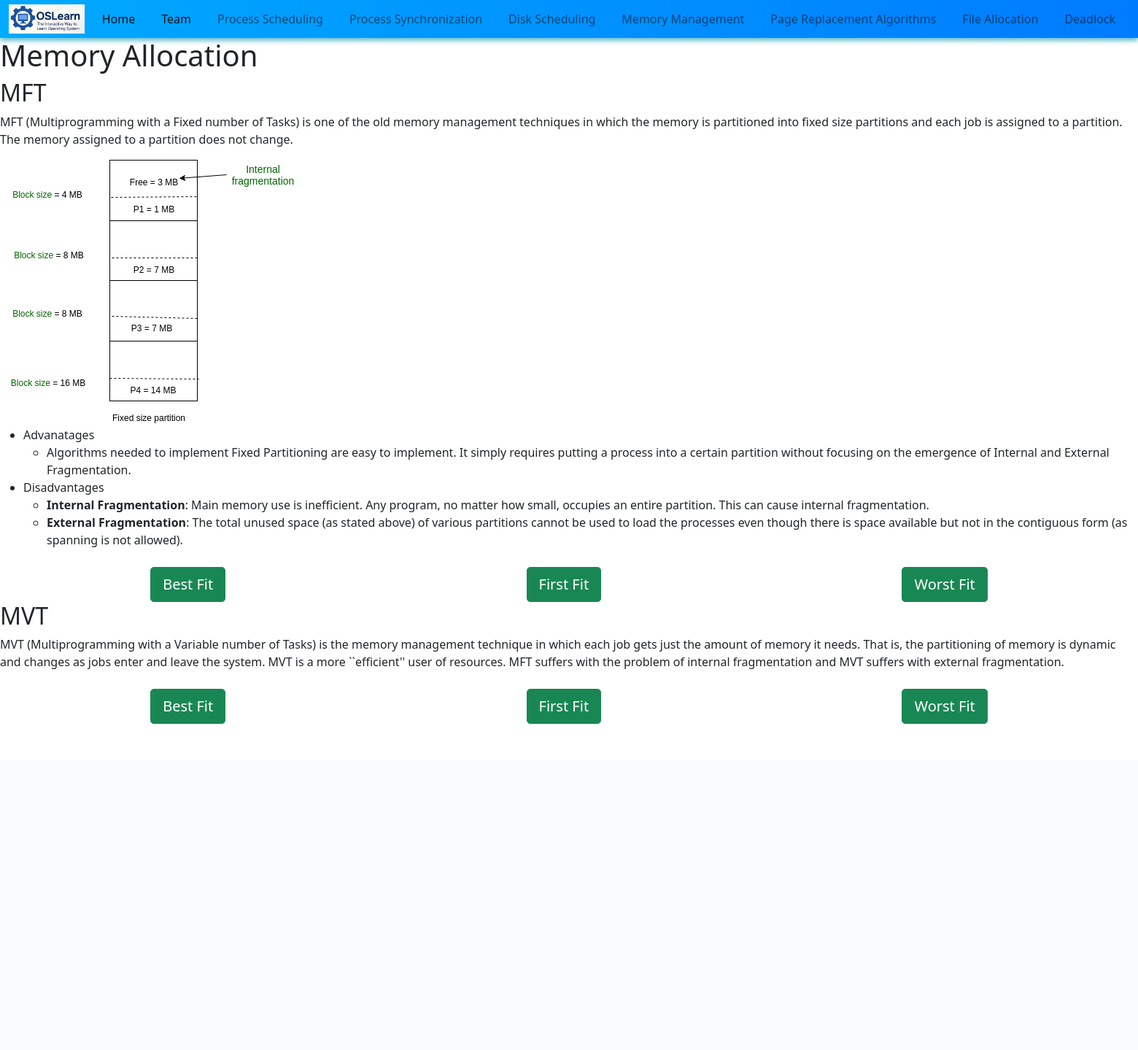
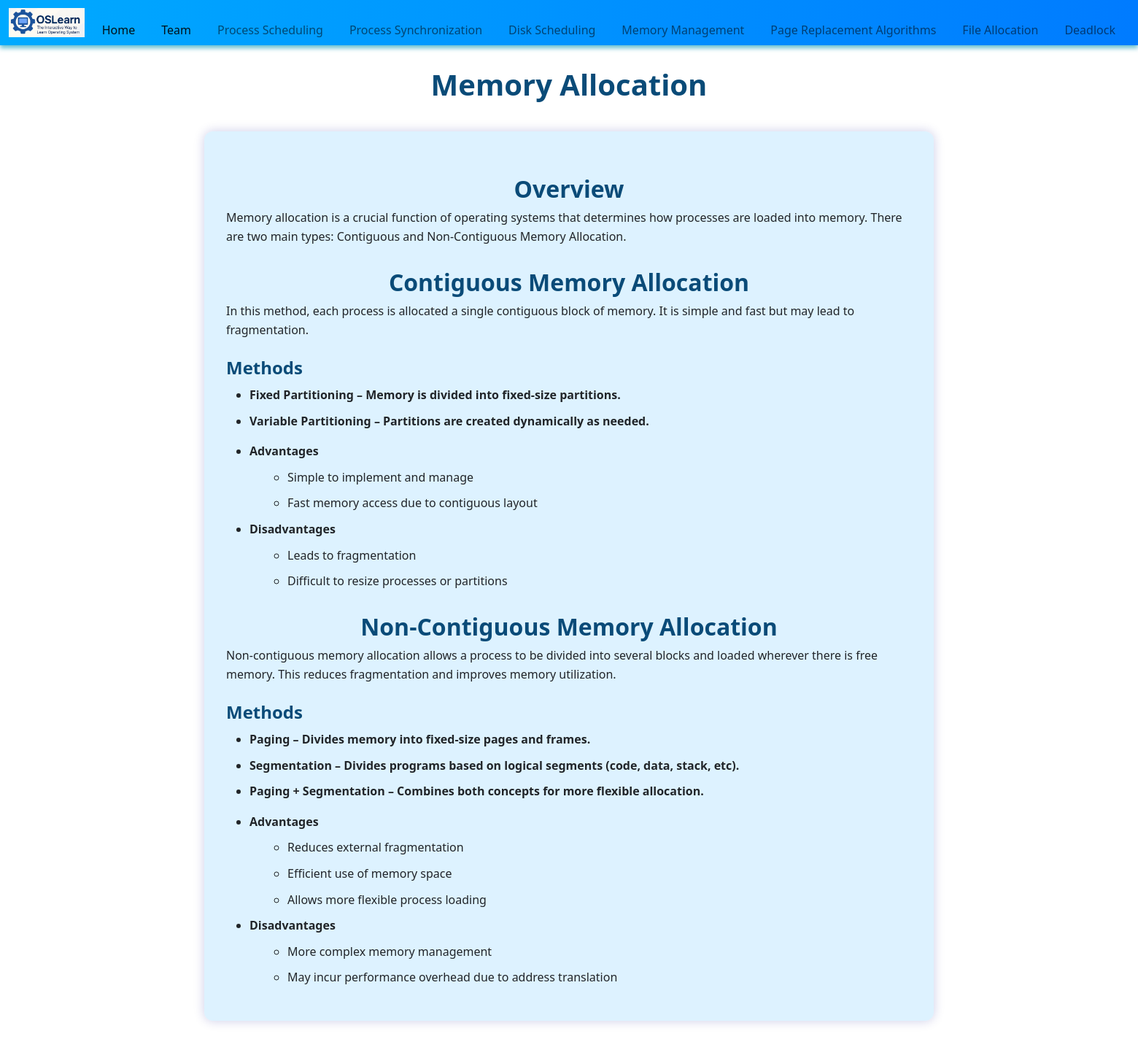
Before and after one commit to VarshiniAdurti28/OSLearn, a Flask app: page /memory-allocation in a window 1560 px wide. Shown: the whole page at 73% size. Before the commit the page ends 992 px from the top, so only its background shows below. Run offline with Flask 2, Linux system fonts and the light colour scheme.

Commit message:
Update wiki.html

```diff
--- a/app/templates/memory_allocation/wiki.html
+++ b/app/templates/memory_allocation/wiki.html
@@ -4,42 +4,113 @@
 Memory Allocation
 {% endblock %}
 
+{% block style %}
+<style>
+    body {
+        font-family: 'Arial', sans-serif;
+        background-color: #f3f4f6;
+        color: #111;
+    }
+
+    h1, h2 {
+        text-align: center;
+        font-weight: 700;
+        margin-top: 30px;
+        color: #0a4b78;
+    }
+
+    h4 {
+        font-weight: bold;
+        margin-top: 25px;
+        color: #0a4b78;
+    }
+
+    section {
+        margin: 40px auto;
+        max-width: 1000px;
+        padding: 30px;
+        background-color: rgba(144, 213, 255, 0.3);
+        border-radius: 12px;
+        box-shadow: 0 0 15px rgba(0, 0, 139, 0.2);
+        line-height: 1.6;
+    }
+
+    ul {
+        margin-top: 10px;
+    }
+
+    ul > li {
+        font-weight: bold;
+        margin-top: 10px;
+    }
+
+    ul > ul > li {
+        font-weight: normal;
+        margin-left: 20px;
+    }
+</style>
+{% endblock %}
+
 {% block body %}
 <h1>Memory Allocation</h1>
-<h2>MFT</h2>
-<p>MFT (Multiprogramming with a Fixed number of Tasks) is one of the old memory management techniques in which the
-    memory is partitioned into fixed size partitions and each job is assigned to a partition. The memory assigned to a
-    partition does not change.</p>
-<img src="/static/images/mft.png" />
-<ul>
-    <li>Advanatages</li>
+
+<section>
+    <h2>Overview</h2>
+    <p>
+        Memory allocation is a crucial function of operating systems that determines how processes are loaded into memory.
+        There are two main types: Contiguous and Non-Contiguous Memory Allocation.
+    </p>
+
+    <h2>Contiguous Memory Allocation</h2>
+    <p>
+        In this method, each process is allocated a single contiguous block of memory.
+        It is simple and fast but may lead to fragmentation.
+    </p>
+
+    <h4>Methods</h4>
     <ul>
-        <li>Algorithms needed to implement Fixed Partitioning are easy to implement. It simply requires putting a
-            process into a certain partition without focusing on the emergence of Internal and External Fragmentation.
-        </li>
+        <li><strong>Fixed Partitioning</strong> – Memory is divided into fixed-size partitions.</li>
+        <li><strong>Variable Partitioning</strong> – Partitions are created dynamically as needed.</li>
     </ul>
-    <li>Disadvantages</li>
+
     <ul>
-        <li><b>Internal Fragmentation</b>: Main memory use is inefficient. Any program, no matter how small, occupies an
-            entire partition. This can cause internal fragmentation. </li>
-        <li><b>External Fragmentation</b>: The total unused space (as stated above) of various partitions cannot be used
-            to load the processes even though there is space available but not in the contiguous form (as spanning is
-            not allowed).</li>
+        <li>Advantages</li>
+        <ul>
+            <li>Simple to implement and manage</li>
+            <li>Fast memory access due to contiguous layout</li>
+        </ul>
+        <li>Disadvantages</li>
+        <ul>
+            <li>Leads to fragmentation</li>
+            <li>Difficult to resize processes or partitions</li>
+        </ul>
     </ul>
-</ul>
-<div style="display: flex; flex-direction: row; justify-content: space-around; margin-top: 25px;">
-    <a href="/memory-allocation/mft/best-fit"><button class="btn btn-success btn-lg">Best Fit</button></a>
-    <a href="/memory-allocation/mft/first-fit"><button class="btn btn-success btn-lg">First Fit</button></a>
-    <a href="/memory-allocation/mft/worst-fit"><button class="btn btn-success btn-lg">Worst Fit</button></a>
-</div>
-<h2>MVT</h2>
-<p>MVT (Multiprogramming with a Variable number of Tasks) is the memory management technique in which each job gets just
-    the amount of memory it needs. That is, the partitioning of memory is dynamic and changes as jobs enter and leave
-    the system. MVT is a more ``efficient'' user of resources. MFT suffers with the problem of internal fragmentation
-    and MVT suffers with external fragmentation.</p>
-<div style="display: flex; flex-direction: row; justify-content: space-around; margin-top: 25px; margin-bottom: 50px;">
-    <a href="/memory-allocation/mvt/best-fit"><button class="btn btn-success btn-lg">Best Fit</button></a>
-    <a href="/memory-allocation/mvt/first-fit"><button class="btn btn-success btn-lg">First Fit</button></a>
-    <a href="/memory-allocation/mvt/worst-fit"><button class="btn btn-success btn-lg">Worst Fit</button></a>
-</div>
+
+    <h2>Non-Contiguous Memory Allocation</h2>
+    <p>
+        Non-contiguous memory allocation allows a process to be divided into several blocks and loaded wherever there is free memory.
+        This reduces fragmentation and improves memory utilization.
+    </p>
+
+    <h4>Methods</h4>
+    <ul>
+        <li><strong>Paging</strong> – Divides memory into fixed-size pages and frames.</li>
+        <li><strong>Segmentation</strong> – Divides programs based on logical segments (code, data, stack, etc).</li>
+        <li><strong>Paging + Segmentation</strong> – Combines both concepts for more flexible allocation.</li>
+    </ul>
+
+    <ul>
+        <li>Advantages</li>
+        <ul>
+            <li>Reduces external fragmentation</li>
+            <li>Efficient use of memory space</li>
+            <li>Allows more flexible process loading</li>
+        </ul>
+        <li>Disadvantages</li>
+        <ul>
+            <li>More complex memory management</li>
+            <li>May incur performance overhead due to address translation</li>
+        </ul>
+    </ul>
+</section>
 {% endblock %}
```
